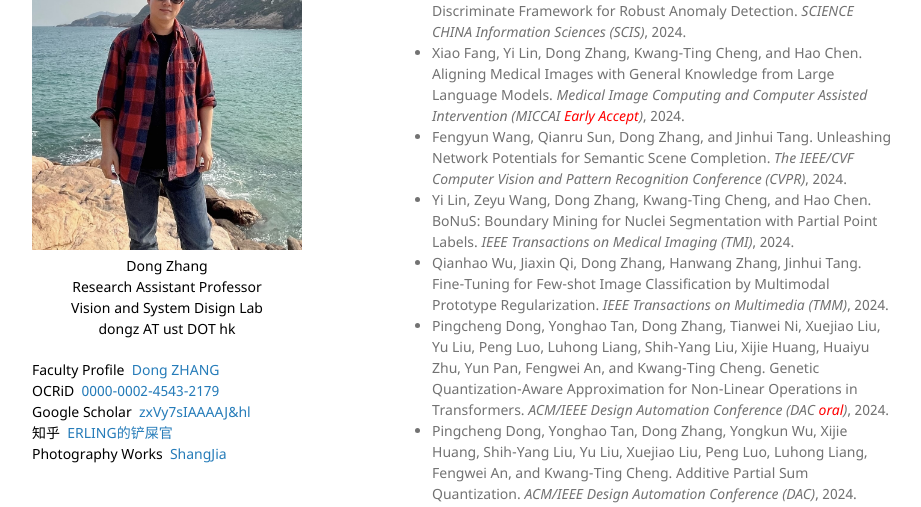
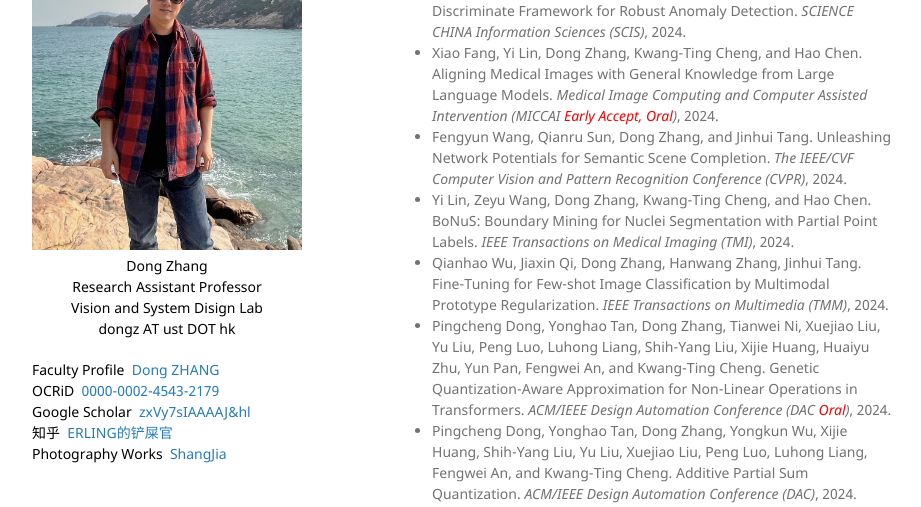
Before and after one commit to ZHANGDONG-NJUST/zhangdong-njust.github.io, a Jekyll site: the page built from index.md, in a window 1280 px wide and 900 px high, scrolled down 1151 px. Shown: the part 154-661 px from the top of the window, without its empty margins (178-1099 px from the left). Built offline with Jekyll 4.4.1, drawn with Linux system fonts in a browser that asks for light colours; our own code applies the rules of GitHub Pages for plain Markdown files.

Commit message:
Update index.md

```diff
--- a/index.md
+++ b/index.md
@@ -26,11 +26,11 @@ My primary research interests are in machine learning, computer vision, and medi
 - Yangjun Mao, Jun Xiao, Dong Zhang, Meng Cao, Jian Shao, Yueting Zhuang, and Long Chen. Improving Reference-based Distinctive Image Captioning with Contrastive Rewards. *ACM Transactions on Multimedia Computing, Communications, and Applications (TOMM)*, 2024.
 - Chunyan Wang, Dong Zhang\#, and Rui Yan. Boosting Weakly-Supervised Image Segmentation via Representation, Transform, and Compensator. *IEEE Transactions on Circuits and Systems for Video Technology (TCSVT)*, 2024.
 - Peng Xing, Dong Zhang, Jinhui Tang, and Zechao Li. A Recover-then-Discriminate Framework for Robust Anomaly Detection. *SCIENCE CHINA Information Sciences (SCIS)*, 2024.
-- Xiao Fang, Yi Lin, Dong Zhang, Kwang-Ting Cheng, and Hao Chen. Aligning Medical Images with General Knowledge from Large Language Models. *Medical Image Computing and Computer Assisted Intervention (MICCAI <font color=red>Early Accept</font>)*, 2024.
+- Xiao Fang, Yi Lin, Dong Zhang, Kwang-Ting Cheng, and Hao Chen. Aligning Medical Images with General Knowledge from Large Language Models. *Medical Image Computing and Computer Assisted Intervention (MICCAI <font color=red>Early Accept, Oral</font>)*, 2024.
 - Fengyun Wang, Qianru Sun, Dong Zhang, and Jinhui Tang. Unleashing Network Potentials for Semantic Scene Completion. *The IEEE/CVF Computer Vision and Pattern Recognition Conference (CVPR)*, 2024.
 - Yi Lin, Zeyu Wang, Dong Zhang, Kwang-Ting Cheng, and Hao Chen. BoNuS: Boundary Mining for Nuclei Segmentation with Partial Point Labels. *IEEE Transactions on Medical Imaging (TMI)*, 2024.
 - Qianhao Wu, Jiaxin Qi, Dong Zhang, Hanwang Zhang, Jinhui Tang. Fine-Tuning for Few-shot Image Classification by Multimodal Prototype Regularization. *IEEE Transactions on Multimedia (TMM)*, 2024.
-- Pingcheng Dong, Yonghao Tan, Dong Zhang, Tianwei Ni, Xuejiao Liu, Yu Liu, Peng Luo, Luhong Liang, Shih-Yang Liu, Xijie Huang, Huaiyu Zhu, Yun Pan, Fengwei An, and Kwang-Ting Cheng. Genetic Quantization-Aware Approximation for Non-Linear Operations in Transformers. *ACM/IEEE Design Automation Conference (DAC <font color=red>oral</font>)*, 2024.
+- Pingcheng Dong, Yonghao Tan, Dong Zhang, Tianwei Ni, Xuejiao Liu, Yu Liu, Peng Luo, Luhong Liang, Shih-Yang Liu, Xijie Huang, Huaiyu Zhu, Yun Pan, Fengwei An, and Kwang-Ting Cheng. Genetic Quantization-Aware Approximation for Non-Linear Operations in Transformers. *ACM/IEEE Design Automation Conference (DAC <font color=red>Oral</font>)*, 2024.
 - Pingcheng Dong, Yonghao Tan, Dong Zhang, Yongkun Wu, Xijie Huang, Shih-Yang Liu, Yu Liu, Xuejiao Liu, Peng Luo, Luhong Liang, Fengwei An, and Kwang-Ting Cheng. Additive Partial Sum Quantization. *ACM/IEEE Design Automation Conference (DAC)*, 2024.
 
 #### 👀 2023:
```
